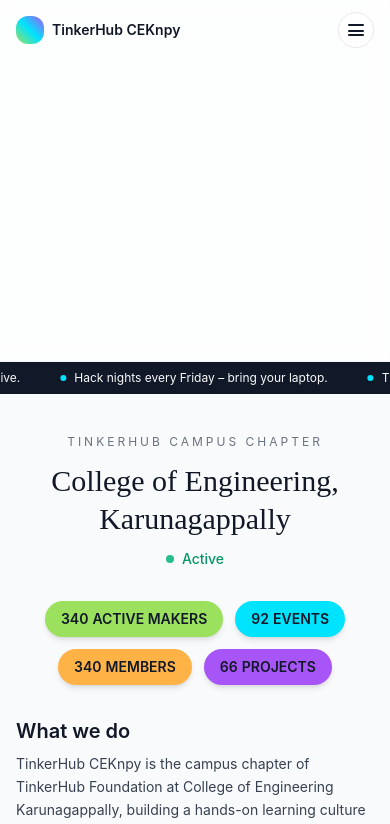
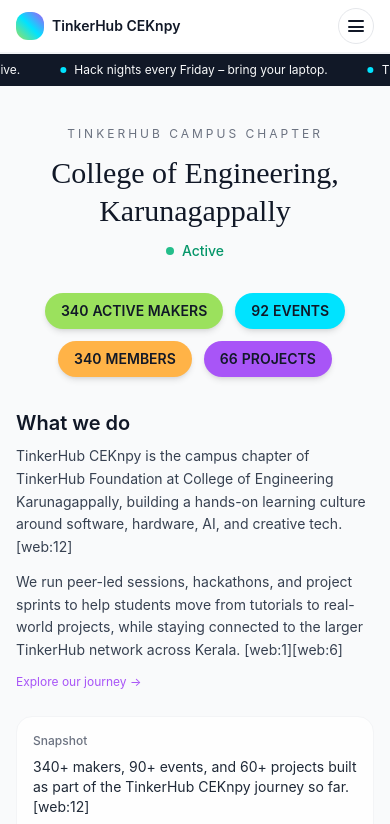
Before and after one commit to abhi-jithb/tinkerhub-ceknpy, a React (Vite) app: page / in a window 390 px wide. Shown: the top 824 px of the page. Built offline with nearby package versions, Linux system fonts and the light colour scheme.

Commit message:
fix: improve mobile menu styling and spacing
- Removed blur effect for better readability
- Enhanced touch targets with improved padding
- Simplified transitions and animations
- Added consistent hover and active states
- Improved overall mobile navigation experience

```diff
--- a/src/components/Navbar.jsx
+++ b/src/components/Navbar.jsx
@@ -17,9 +17,11 @@
   const linkBase =
     "block px-3 py-2 text-sm rounded-full transition hover:text-thPurple";
 
+  const mobileLinkBase = "block px-4 py-3 text-base transition-colors";
+
   return (
-    <header className="w-full border-b border-gray-100 bg-white/70 backdrop-blur z-20 sticky top-0">
-      <nav className="max-w-5xl mx-auto px-4 py-3 flex items-center justify-between">
+    <header className="w-full border-b border-gray-100 bg-white z-20 sticky top-0">
+      <nav className="max-w-5xl mx-auto px-4 py-2 flex items-center justify-between">
         {/* Logo */}
         <div className="flex items-center gap-2">
           <div className="w-7 h-7 rounded-xl bg-gradient-to-tr from-thGreen via-thCyan to-thPurple" />
@@ -74,19 +76,19 @@
 
       {/* Mobile menu panel */}
       <div
-        className={`sm:hidden border-t border-gray-100 bg-white/95 backdrop-blur transform transition-transform duration-200 origin-top ${
-          open ? "scale-y-100" : "scale-y-0"
+        className={`sm:hidden bg-white border-t border-gray-100 transition-all duration-200 overflow-hidden ${
+          open ? 'max-h-screen' : 'max-h-0'
         }`}
       >
-        <div className="max-w-5xl mx-auto px-4 py-3 flex flex-col gap-1 text-sm text-gray-700">
+        <div className="px-4 py-2">
           {navItems.map((item) => (
             <NavLink
               key={item.to}
               to={item.to}
               onClick={() => setOpen(false)}
               className={({ isActive }) =>
-                `${linkBase} ${
-                  isActive ? "text-thPurple font-medium bg-thLight" : ""
+                `block px-4 py-3 text-gray-700 hover:bg-gray-50 rounded-md transition-colors ${
+                  isActive ? 'text-thPurple font-medium' : ''
                 }`
               }
               end={item.to === "/"}
```
